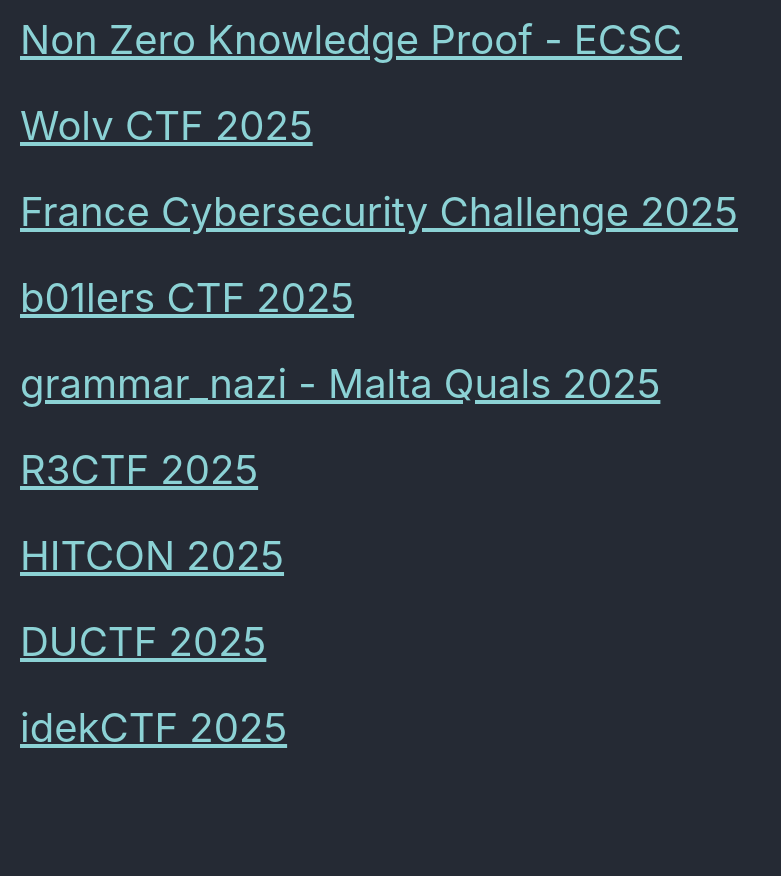
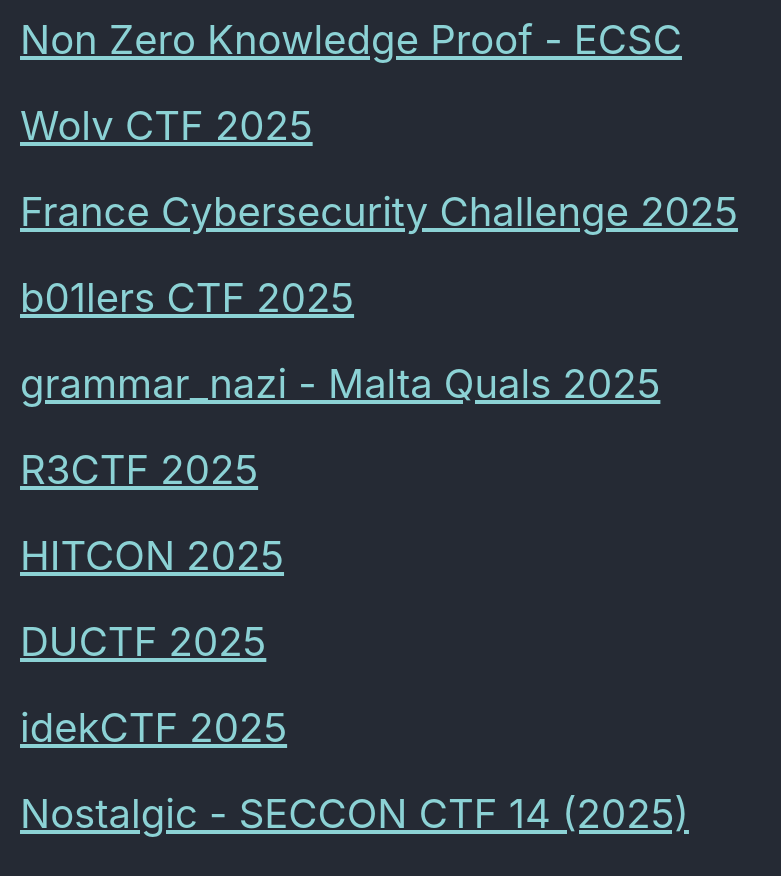
Before and after one commit to Connor-McCartney/Connor-McCartney.github.io, a Jekyll site: the page built from _pages/cryptography/other/other.md, in a window 1280 px wide and 900 px high, scrolled down 4150 px. Shown: the top 876 px of the window, without its empty margins (0-781 px from the left). Built offline with Jekyll 4.4.1, drawn with Linux system fonts in a browser that asks for light colours; cached includes are drawn as plain includes; before the commit the page ends 4964 px from its top, so only the background shows below that.

Commit message:
Update other.md

```diff
--- a/_pages/cryptography/other/other.md
+++ b/_pages/cryptography/other/other.md
@@ -167,3 +167,6 @@ title: Other
 
 
 <span style="font-size:2em;">   [idekCTF 2025](/cryptography/other/idekCTF2025) </span> <br>
+
+
+<span style="font-size:2em;">   [Nostalgic - SECCON CTF 14 (2025)](/cryptography/other/Nostalgic-SECCONCTF14) </span> <br>
```
